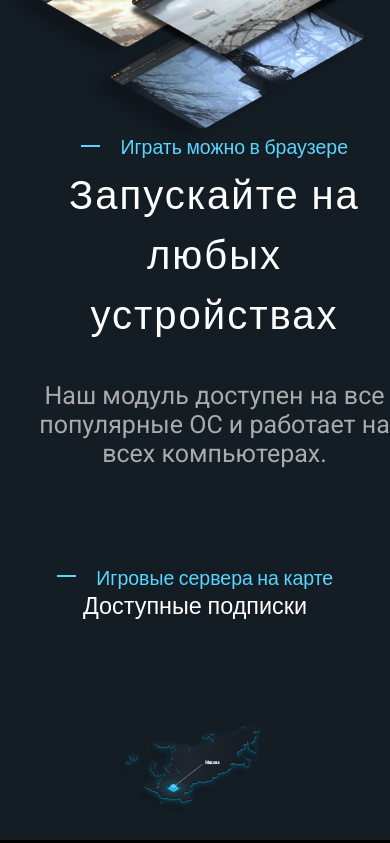
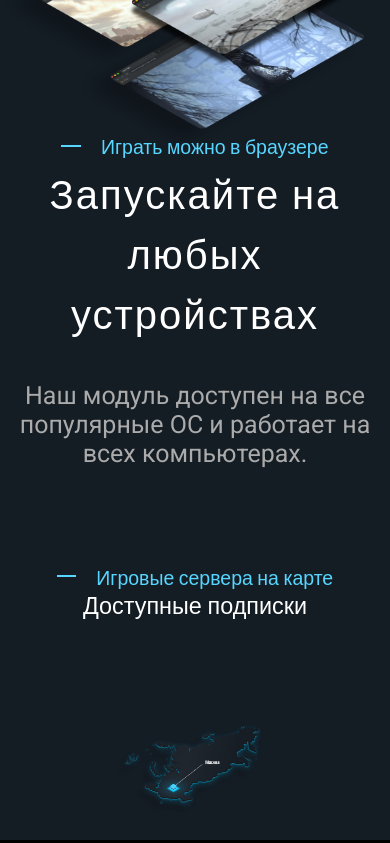
Before and after one commit to CodeWizaard/Warplay, a website: page index.html in a window 390 px wide. Shown: the part 3800-4643 px from the top of the page. Drawn offline with nearby package versions, Linux system fonts and the light colour scheme; a web font is replaced by a local one.

Commit message:
Fix Mobile Platform

```diff
--- a/media.css
+++ b/media.css
@@ -186,6 +186,9 @@
         flex-direction: column;
         justify-content: center;
     }
+    .description_information_devices{
+        margin-left: 0px;
+    }
 }
 
 
```
